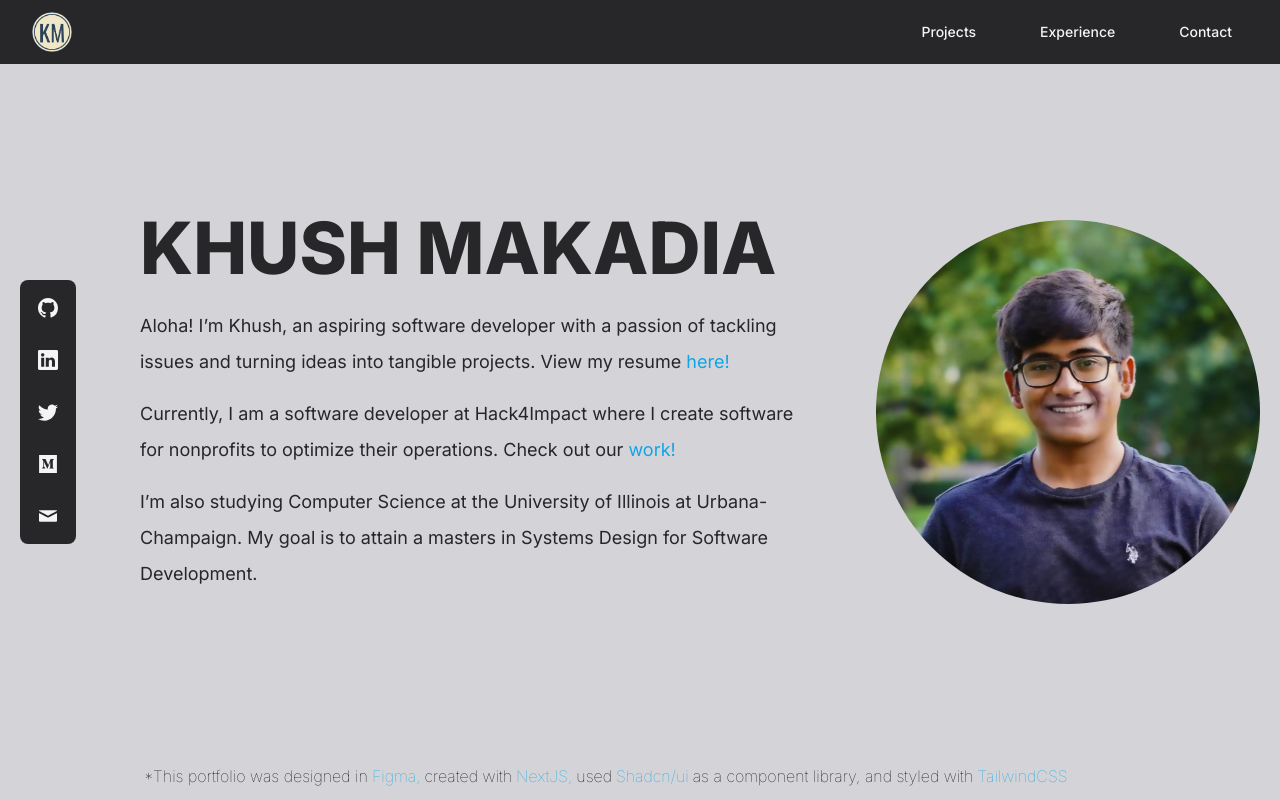
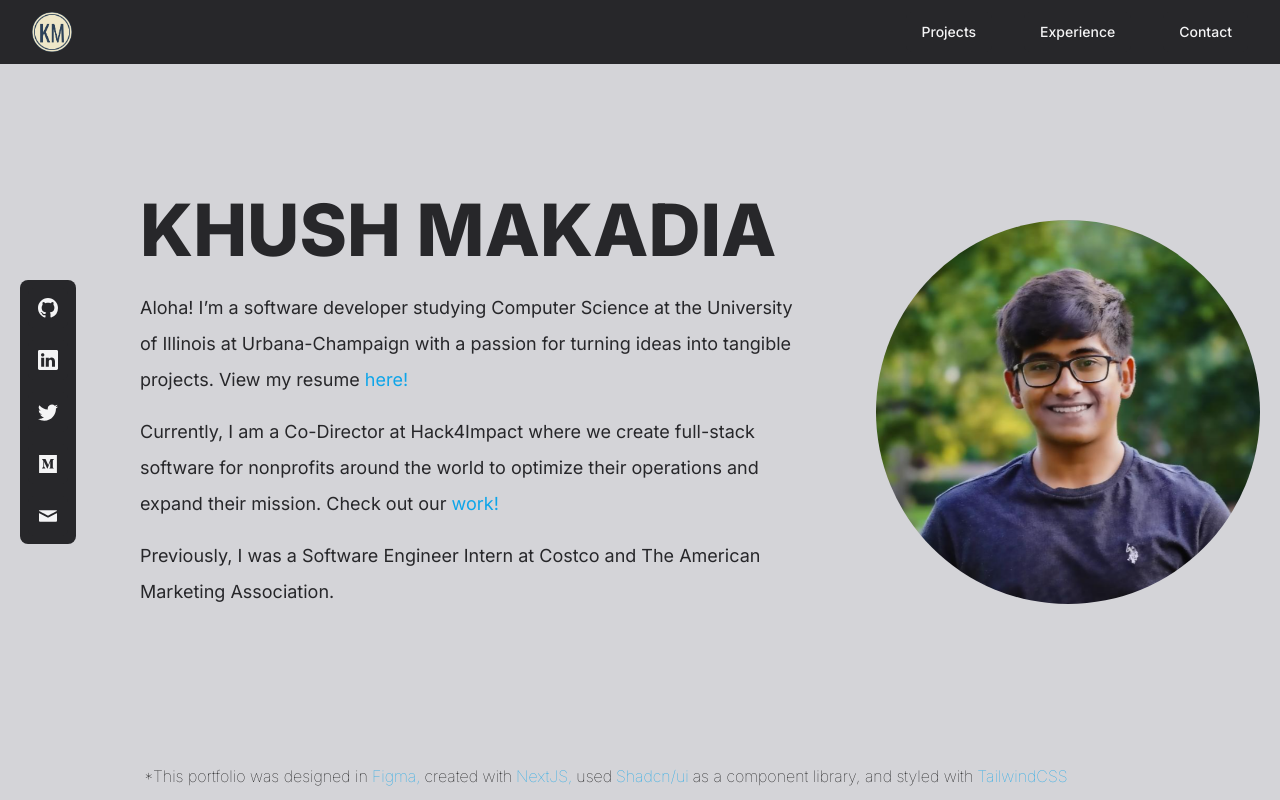
Before and after one commit to KhushMakadia4/Portfolio-V2, a Next.js app: page / in a window 1280 px wide. Built offline with nearby package versions, Linux system fonts and the light colour scheme.

Commit message:
fixed home page (hack title, organization, wording, etc.) and new resume with strong H4I points and organization.

```diff
--- a/src/app/page.tsx
+++ b/src/app/page.tsx
@@ -12,9 +12,9 @@ export default function Home() {
         </Label>
         <div className="flex flex-col space-y-4">
           <Label className="text-lg font-normal leading-loose">
-            Aloha! I’m Khush, an aspiring software developer with a passion of
-            tackling issues and turning ideas into tangible projects. View my
-            resume{" "}
+            Aloha! I’m a software developer studying Computer Science at the
+            University of Illinois at Urbana-Champaign with a passion for
+            turning ideas into tangible projects. View my resume{" "}
             <a
               href="/resume.pdf"
               className="text-sky-500 underline-offset-4 hover:underline"
@@ -25,8 +25,9 @@ export default function Home() {
             </a>
           </Label>
           <Label className="text-lg font-normal leading-loose">
-            Currently, I am a software developer at Hack4Impact where I create
-            software for nonprofits to optimize their operations. Check out our{" "}
+            Currently, I am a Co-Director at Hack4Impact where we create
+            full-stack software for nonprofits around the world to optimize
+            their operations and expand their mission. Check out our{" "}
             <a
               href="https://uiuc.hack4impact.org"
               className="text-sky-500 underline-offset-4 hover:underline"
@@ -36,9 +37,8 @@ export default function Home() {
             </a>
           </Label>
           <Label className="text-lg font-normal leading-loose">
-            I’m also studying Computer Science at the University of Illinois at
-            Urbana-Champaign. My goal is to attain a masters in Systems Design
-            for Software Development.
+            Previously, I was a Software Engineer Intern at Costco and The
+            American Marketing Association.
           </Label>
         </div>
       </div>
```
Also changed, not shown: 1 other file (tests, documents, lock files or other folders).
